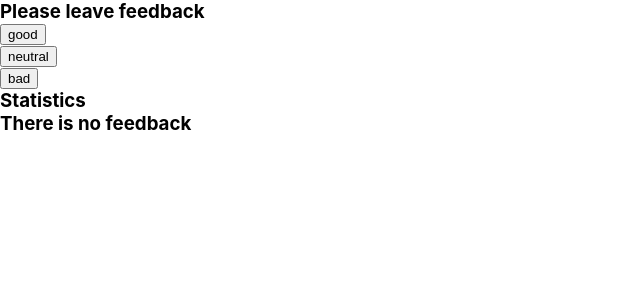
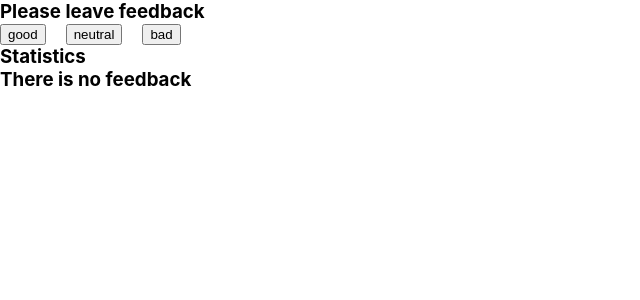
Before and after one commit to Dimitri-Y/goit-react-hw-02-feedback, a React (Create React App) app: page / in a window 1280 px wide. Shown: the top 300 px of the page, without its empty margins (0-640 px from the left). Built offline with nearby package versions, Linux system fonts and the light colour scheme.

Commit message:
Update FeedbackOptions.js

```diff
--- a/src/components/FeedbackOptions/FeedbackOptions.js
+++ b/src/components/FeedbackOptions/FeedbackOptions.js
@@ -10,10 +10,15 @@ class FeedbackOptions extends Component {
   render() {
     const { options, onLeaveFeedback } = this.props;
     return (
-      <ul className={css['feedbackList']}>
+      <ul className={css['button__group']}>
         {options.map(option => (
           <li key={option} className={css['feedbackItem']}>
-            <button name={option} type="button" onClick={onLeaveFeedback}>
+            <button
+              name={option}
+              type="button"
+              onClick={onLeaveFeedback}
+              className={css['']}
+            >
               {option}
             </button>
           </li>
```
